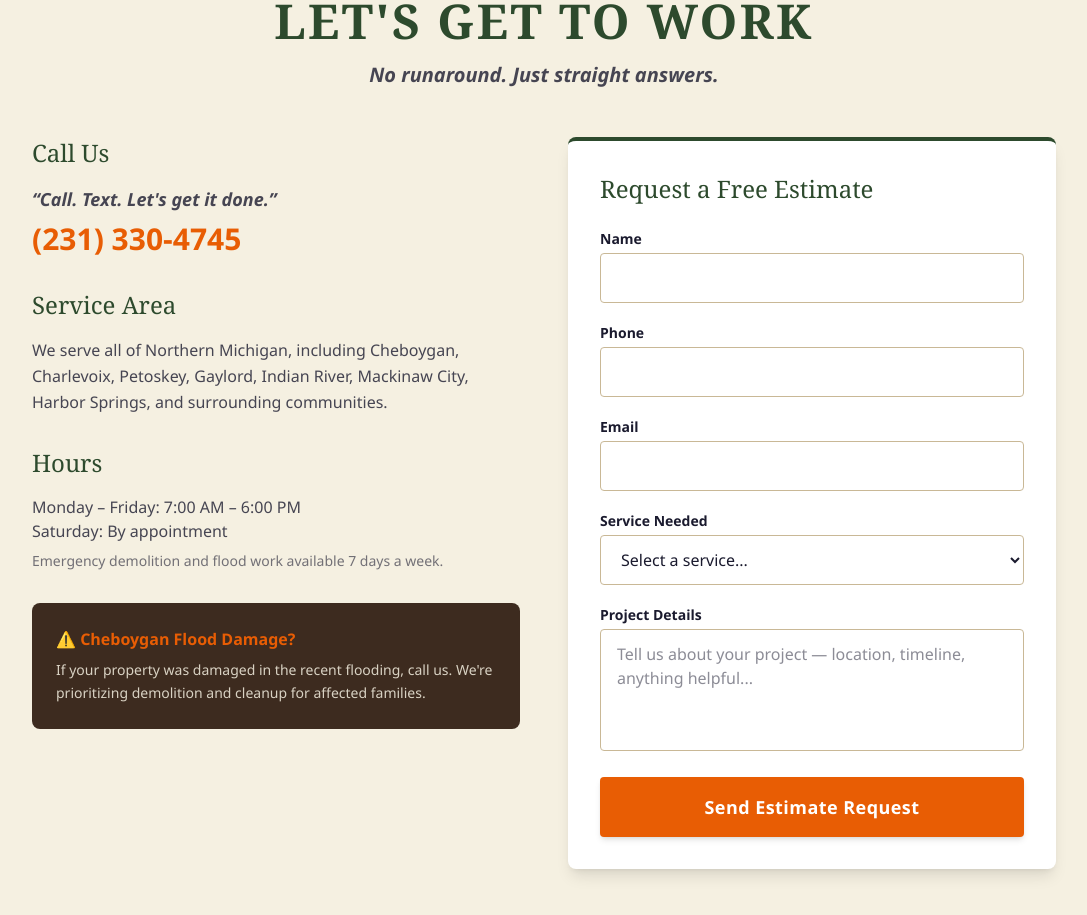
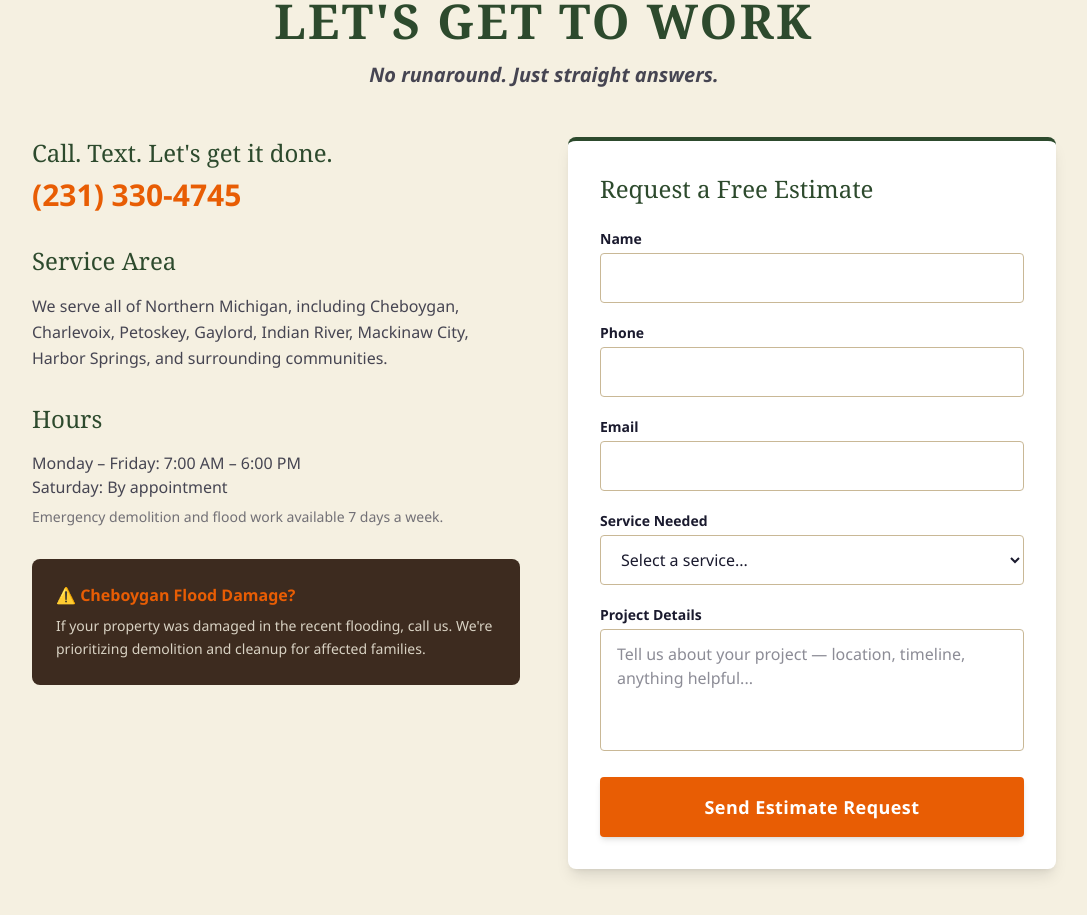
Before and after one commit to Sherryfarmshop/great-lakes-excavating, a Next.js app: page / in a window 1280 px wide. Shown: the part 5820-6735 px from the top of the page, without its empty margins (96-1183 px from the left). Built offline with nearby package versions, Linux system fonts and the light colour scheme.

Commit message:
Replace Call Us with Call Text tagline

```diff
--- a/src/components/Contact.tsx
+++ b/src/components/Contact.tsx
@@ -22,8 +22,7 @@ export default function Contact() {
           {/* Contact Info */}
           <div className="space-y-8">
             <div>
-              <h3 className="font-heading text-2xl text-forest mb-4">Call Us</h3>
-              <p className="text-dark-text/80 text-lg font-bold italic mb-2">&ldquo;Call. Text. Let&apos;s get it done.&rdquo;</p>
+              <h3 className="font-heading text-2xl text-forest mb-2">Call. Text. Let&apos;s get it done.</h3>
               <a href="tel:2313304745" className="text-3xl font-bold text-accent-orange hover:text-accent-orange/80 transition-colors">
                 (231) 330-4745
               </a>
```
